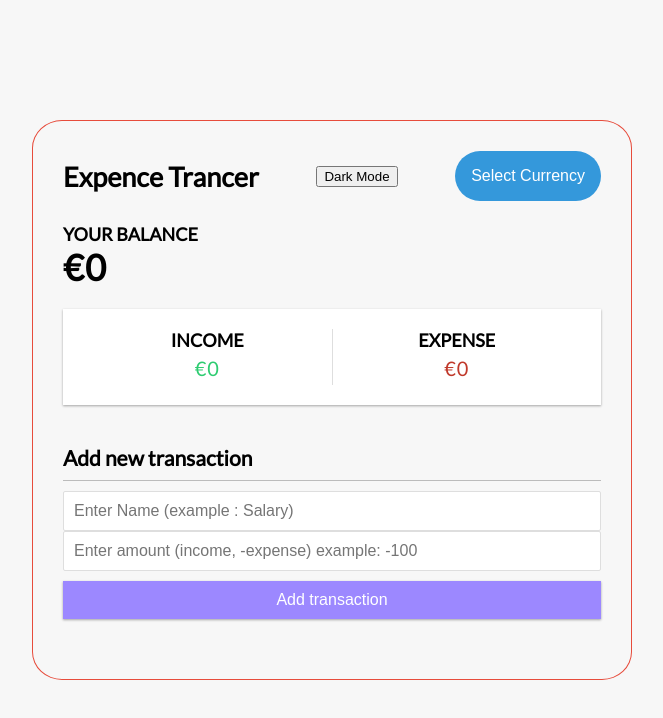
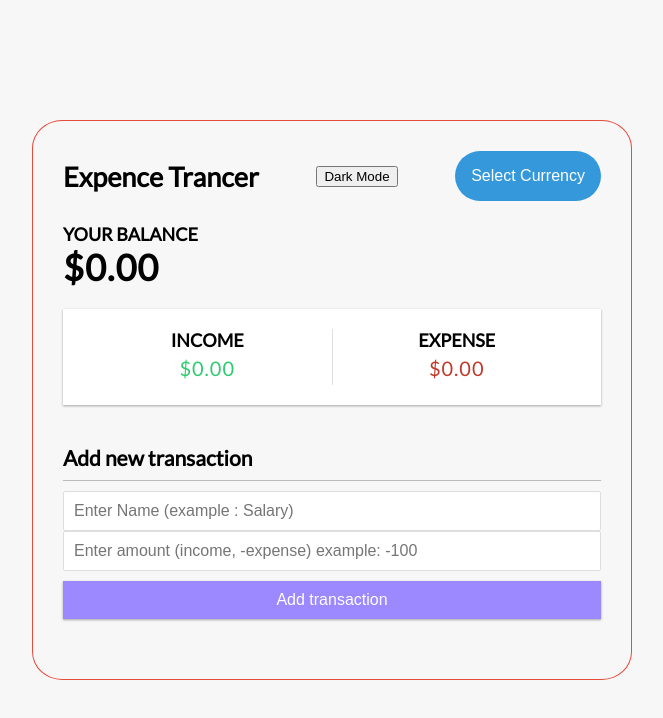
Before and after one commit to henriits/budget_planner_vue_ts, a Vue app: page / in a window 1280 px wide. Shown: the top 718 px of the page, without its empty margins (308-971 px from the left). Built offline with nearby package versions, Linux system fonts and the light colour scheme.

Commit message:
feat: dynamic currency calculation added

```diff
--- a/src/App.vue
+++ b/src/App.vue
@@ -10,15 +10,18 @@
         <div class="dropdown">
           <button class="dropbtn">Select Currency</button>
           <div class="dropdown-content">
-            <a v-for="option in currencyOptions" :key="option" @click="updateCurrencySymbol(option)">{{ option }}</a>
+            <a v-for="(ratio, currency) in currencyRatios" :key="currency" @click="updateCurrencyRatio(currency)">{{
+              currency }}</a>
           </div>
         </div>
       </div>
       <br>
-      <BalanceComponent :total="+total" :currencySymbol="currencySymbol" />
-      <IncomeExpences :income="+income" :expenses="+expenses" :currencySymbol="currencySymbol" />
-      <TransactionList :transactions="transactions" @transactionDeleted="handleTransactionDeleted"
-        :currencySymbol="currencySymbol" />
+      <!-- Display total balance, income, expenses, and transactions in selected currency -->
+      <BalanceComponent :total="convertAmount(total)" :currencySymbol="selectedCurrency" />
+      <IncomeExpences :income="convertAmount(income)" :expenses="convertAmount(expenses)"
+        :currencySymbol="selectedCurrency" />
+      <TransactionList :transactions="convertTransactions(transactions)" @transactionDeleted="handleTransactionDeleted"
+        :currencySymbol="selectedCurrency" />
       <AddTransaction @transactionSubmitted="handleTransactionSubmitted" />
     </div>
   </div>
@@ -33,14 +36,6 @@ import AddTransaction from "./components/AddTransaction.vue";
 
 import { ref, computed, onMounted } from "vue";
 import { useToast } from "vue-toastification";
-
-const currencySymbol = ref("€");
-
-const currencyOptions = ["$", "€", "£", "¥"];
-
-const updateCurrencySymbol = (newSymbol) => {
-  currencySymbol.value = newSymbol;
-};
 
 const toast = useToast();
 
@@ -109,6 +104,33 @@ const saveTransactionsToLocalStorage = () =>
 const toggleDarkMode = () => {
   isDarkMode.value = !isDarkMode.value;
 };
+
+const currencyRatios = {
+  "$": 1, // Default currency ratio is 1
+  "€": 0.85, // Example: 1 USD = 0.85 EUR
+  "£": 0.75, // Example: 1 USD = 0.75 GBP
+  "¥": 110.27 // Example: 1 USD = 110.27 JPY
+};
+
+const selectedCurrency = ref("$"); // Default selected currency symbol
+
+const updateCurrencyRatio = (currency) => {
+  selectedCurrency.value = currency;
+};
+
+const convertAmount = (amount) => {
+  const ratio = currencyRatios[selectedCurrency.value];
+  return (amount * ratio).toFixed(2);
+};
+
+const convertTransactions = (transactions) => {
+  const ratio = currencyRatios[selectedCurrency.value];
+  return transactions.map(transaction => ({
+    ...transaction,
+    amount: (transaction.amount * ratio).toFixed(2)
+  }));
+};
+
 </script>
 
 <style>
```
